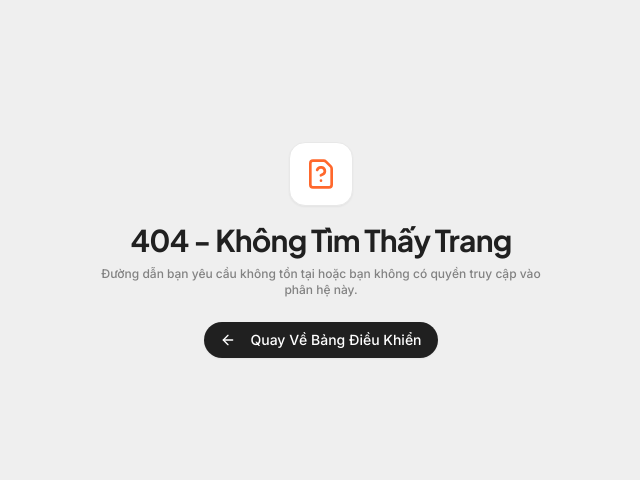
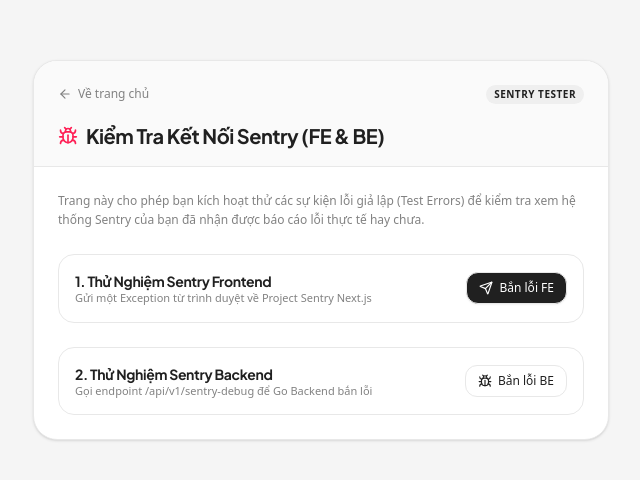
Before and after one commit to HTN-UnHappyCODE0/car-erp, a Next.js app in the folder FE/: page /sentry-example-page in a window 1280 px wide. Before the commit this address had no page. Shown: the part 150-630 px from the top of the page, without its empty margins (319-959 px from the left). Built offline with nearby package versions, Linux system fonts and the light colour scheme.

Commit message:
feat(sentry): add verification endpoints and example page for FE and BE

```diff
--- /dev/null
+++ b/FE/src/app/sentry-example-page/page.tsx
@@ -0,0 +1,119 @@
+'use client';
+
+import React, { useState } from 'react';
+import * as Sentry from '@sentry/nextjs';
+import Link from 'next/link';
+import { Button } from '@/shared/components/ui/button';
+import { Card, CardHeader, CardTitle, CardContent } from '@/shared/components/ui/card';
+import { AlertCircle, CheckCircle2, Bug, ArrowLeft, Send } from 'lucide-react';
+
+export default function SentryExamplePage() {
+  const [clientStatus, setClientStatus] = useState<string | null>(null);
+  const [beStatus, setBeStatus] = useState<string | null>(null);
+
+  const handleTriggerClientError = () => {
+    try {
+      setClientStatus('Đang gửi lỗi thử nghiệm lên Sentry Frontend...');
+      throw new Error('Test Sentry Client Error từ Car ERP Frontend (Thử nghiệm thành công!)');
+    } catch (err) {
+      Sentry.captureException(err, {
+        tags: {
+          test: 'true',
+          environment: process.env.NODE_ENV || 'development',
+        },
+      });
+      setClientStatus('✅ Đã gửi 1 sự kiện lỗi thử nghiệm lên Sentry Frontend! Hãy kiểm tra tab Issues trên project car-erp-frontend.');
+    }
+  };
+
+  const handleTriggerBackendError = async () => {
+    setBeStatus('Đang gọi API /api/v1/sentry-debug trên Backend...');
+    try {
+      const apiUrl = process.env.NEXT_PUBLIC_API_URL || 'https://api-carerp.namhoanglegal.com/api/v1';
+      const res = await fetch(`${apiUrl}/sentry-debug`);
+      const data = await res.json();
+      if (data.success) {
+        setBeStatus('✅ Backend phản hồi: Đã gửi 1 sự kiện lỗi lên Sentry Backend (car-erp-backend) thành công!');
+      } else {
+        setBeStatus(`⚠️ Backend phản hồi: ${JSON.stringify(data)}`);
+      }
+    } catch (err) {
+      setBeStatus(`❌ Không thể gọi backend: ${(err as Error).message}`);
+    }
+  };
+
+  return (
+    <div className="min-h-screen bg-[#f5f5f5] p-6 sm:p-12 flex items-center justify-center font-sans">
+      <Card className="max-w-xl w-full border border-[#e8e8e8] bg-white rounded-3xl shadow-sm overflow-hidden">
+        <CardHeader className="border-b border-[#e8e8e8] pb-4 bg-[#fafafa]">
+          <div className="flex items-center justify-between">
+            <Link href="/" className="inline-flex items-center gap-1.5 text-xs text-[#828282] hover:text-[#202020]">
+              <ArrowLeft className="h-3.5 w-3.5" /> Về trang chủ
+            </Link>
+            <span className="text-[10px] uppercase font-bold tracking-wider px-2 py-0.5 rounded-full bg-[#efefef] text-[#202020]">
+              Sentry Tester
+            </span>
+          </div>
+          <CardTitle className="text-xl font-bold text-[#202020] mt-3 flex items-center gap-2">
+            <Bug className="h-5 w-5 text-rose-500" />
+            Kiểm Tra Kết Nối Sentry (FE & BE)
+          </CardTitle>
+        </CardHeader>
+
+        <CardContent className="p-6 space-y-6 text-xs">
+          <p className="text-[#828282] leading-relaxed">
+            Trang này cho phép bạn kích hoạt thử các sự kiện lỗi giả lập (Test Errors) để kiểm tra xem hệ thống Sentry của bạn đã nhận được báo cáo lỗi thực tế hay chưa.
+          </p>
+
+          {/* Test Frontend */}
+          <div className="p-4 rounded-2xl border border-[#e8e8e8] bg-white space-y-3">
+            <div className="flex items-center justify-between">
+              <div>
+                <h4 className="font-bold text-sm text-[#202020]">1. Thử Nghiệm Sentry Frontend</h4>
+                <p className="text-[11px] text-[#828282]">Gửi một Exception từ trình duyệt về Project Sentry Next.js</p>
+              </div>
+              <Button
+                variant="brand"
+                size="sm"
+                onClick={handleTriggerClientError}
+                className="gap-1.5 rounded-xl shadow-xs"
+              >
+                <Send className="h-3.5 w-3.5" /> Bắn lỗi FE
+              </Button>
+            </div>
+            {clientStatus && (
+              <div className="p-2.5 rounded-xl bg-emerald-50 border border-emerald-200 text-emerald-800 text-[11px] font-medium flex items-center gap-1.5">
+                <CheckCircle2 className="h-4 w-4 shrink-0 text-emerald-600" />
+                {clientStatus}
+              </div>
+            )}
+          </div>
+
+          {/* Test Backend */}
+          <div className="p-4 rounded-2xl border border-[#e8e8e8] bg-white space-y-3">
+            <div className="flex items-center justify-between">
+              <div>
+                <h4 className="font-bold text-sm text-[#202020]">2. Thử Nghiệm Sentry Backend</h4>
+                <p className="text-[11px] text-[#828282]">Gọi endpoint /api/v1/sentry-debug để Go Backend bắn lỗi</p>
+              </div>
+              <Button
+                variant="outline"
+                size="sm"
+                onClick={handleTriggerBackendError}
+                className="gap-1.5 rounded-xl border-[#202020] text-[#202020] hover:bg-[#efefef]"
+              >
+                <Bug className="h-3.5 w-3.5" /> Bắn lỗi BE
+              </Button>
+            </div>
+            {beStatus && (
+              <div className="p-2.5 rounded-xl bg-blue-50 border border-blue-200 text-blue-800 text-[11px] font-medium flex items-center gap-1.5">
+                <AlertCircle className="h-4 w-4 shrink-0 text-blue-600" />
+                {beStatus}
+              </div>
+            )}
+          </div>
+        </CardContent>
+      </Card>
+    </div>
+  );
+}
```
Also changed, not shown: 1 other file (tests, documents, lock files or other folders).
